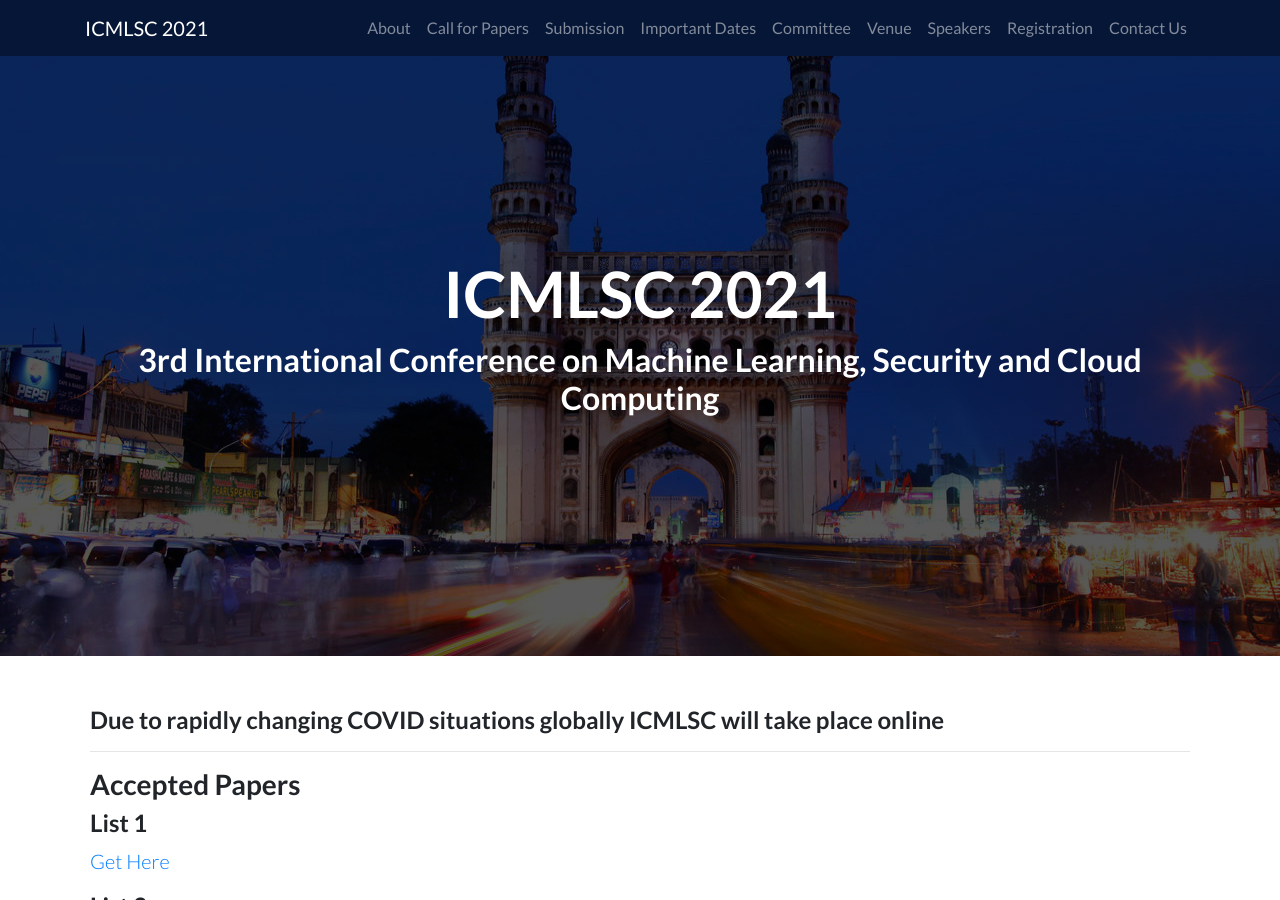
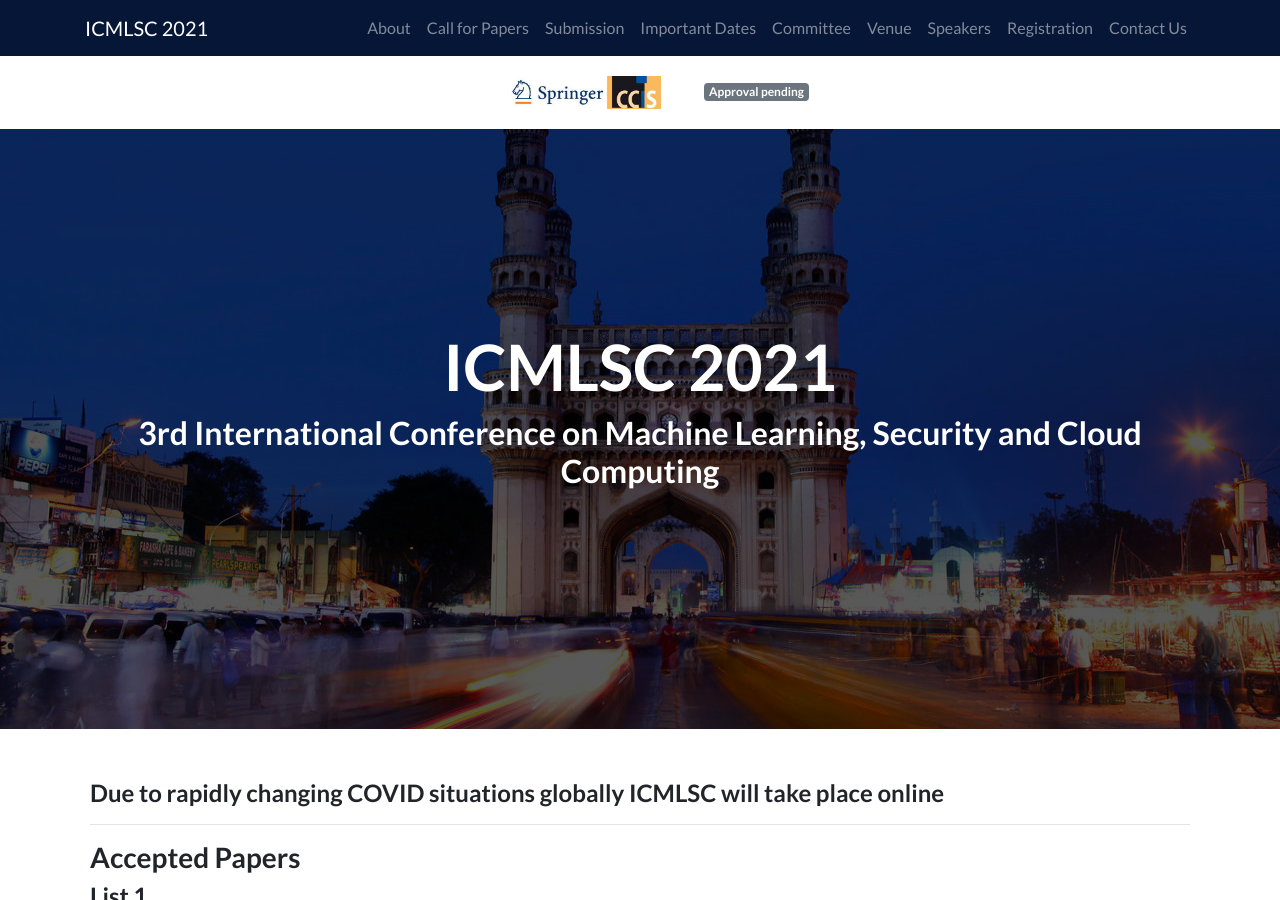
Before and after one commit to ieeevardhaman/icmlsc-website, a Jekyll site: the page built from pages/about.md, in a window 1280 px wide and 900 px high. Built offline with Jekyll 4.4.1, drawn with Linux system fonts in a browser that asks for light colours; our own code applies the rules of GitHub Pages for plain Markdown files.

Commit message:
Update header.html

```diff
--- a/_includes/header.html
+++ b/_includes/header.html
@@ -1,3 +1,9 @@
+<div class="d-flex flex-wrap justify-content-around align-items-center logos">
+    <div >
+
+      <img src="/img/logos/springer.jpeg">
+      <span class="badge badge-secondary">Approval pending</span></div>
+  </div>
 <header class="masthead text-center text-white">
     <div class="container">
         <h1 class="title">{{ site.title }}</h1>
```
